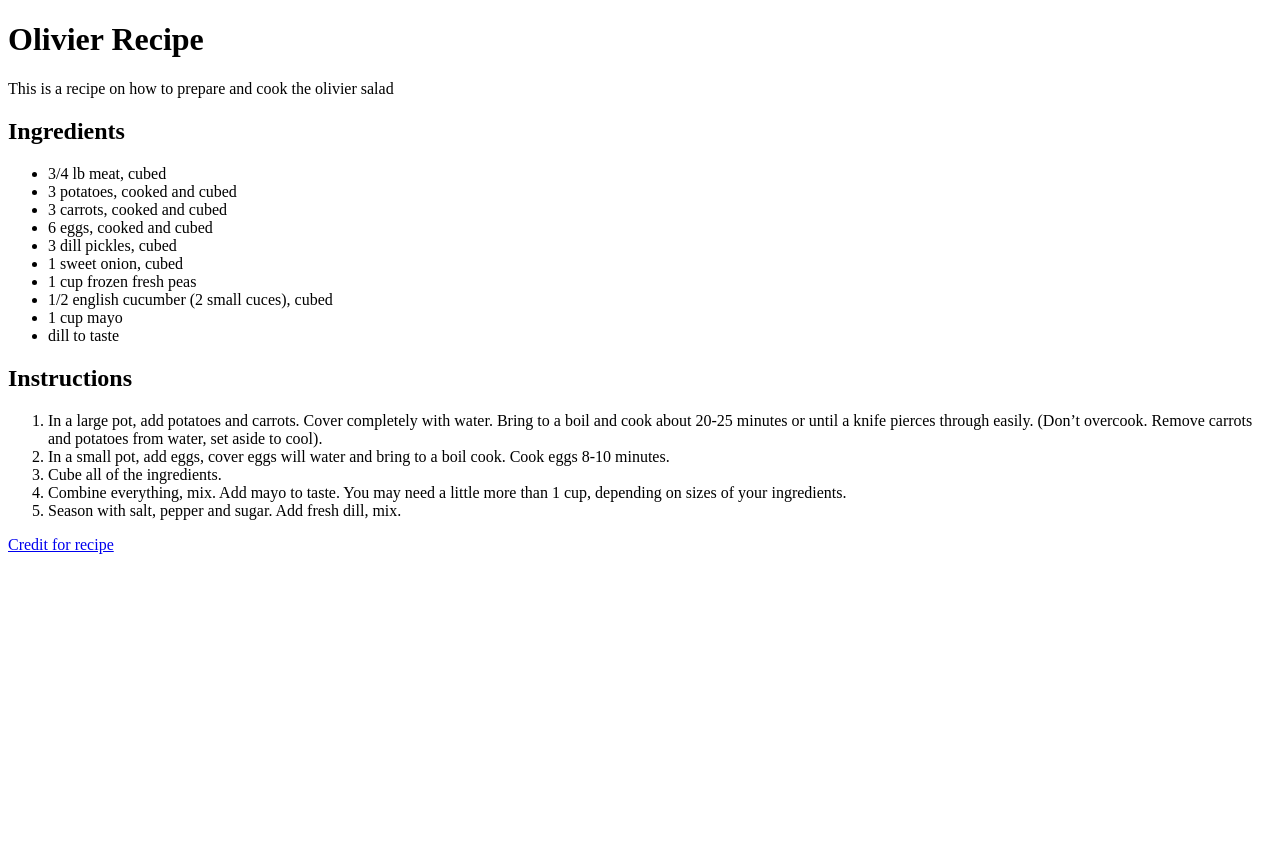
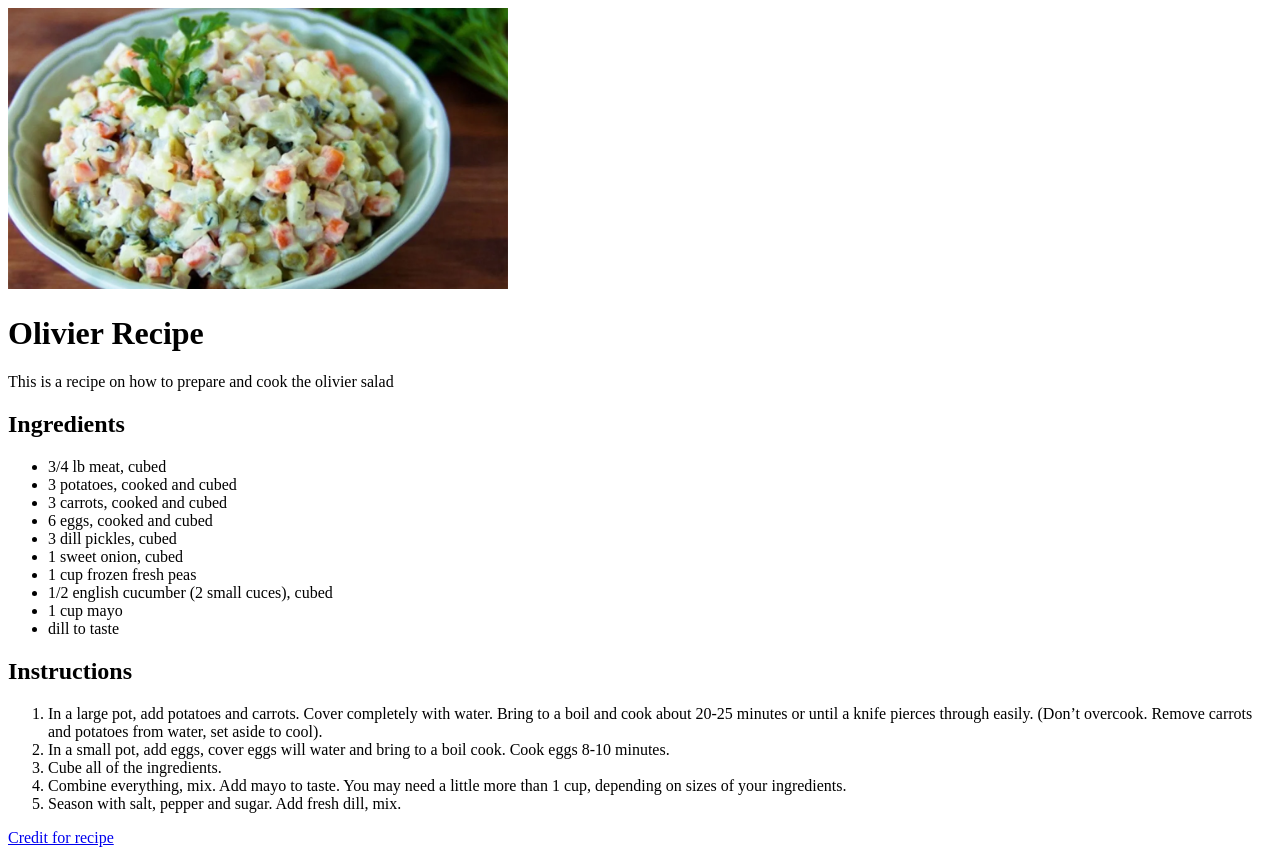
Before and after one commit to AndreyPogosyan/odin-recipes, a plain HTML site: page recipes/olivier-salad.html in a window 1280 px wide. Before the commit the page ends 800 px from the top, so only its background shows below. Drawn offline with Linux system fonts and the light colour scheme.

Commit message:
Added images to both Plov and Olivier dish page

```diff
--- a/recipes/olivier-salad.html
+++ b/recipes/olivier-salad.html
@@ -7,6 +7,7 @@
     <title>Oliver Recipe</title>
 </head>
 <body>
+    <img src="../images/olivier-main.png" width="500" alt="olivier salad photo">
     <h1>Olivier Recipe</h1>
     <p>This is a recipe on how to prepare and cook the olivier salad</p>
     <h2>Ingredients</h2>
```
Also changed, not shown: recipes/plov.html (+1 -0 lines), images/olivier-main.png (added), images/plov-main.png (added).
